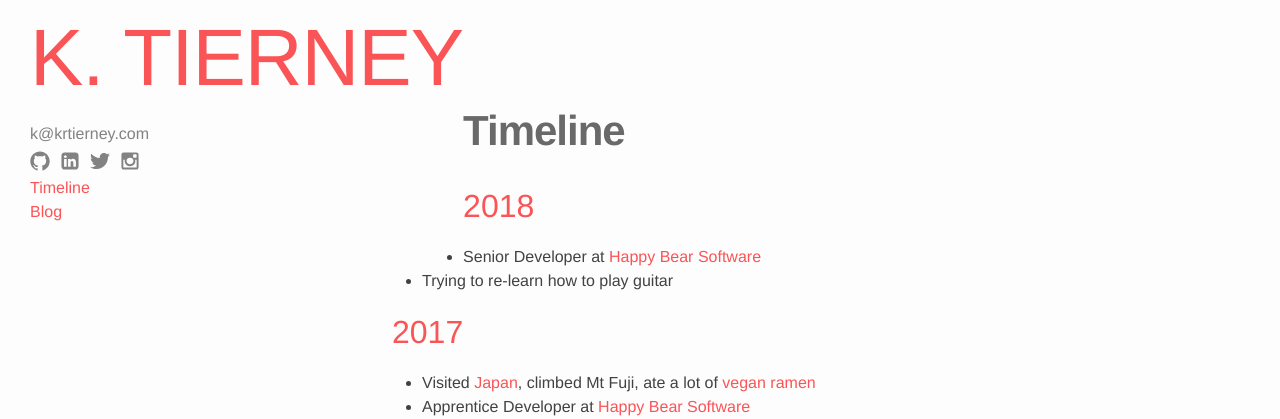
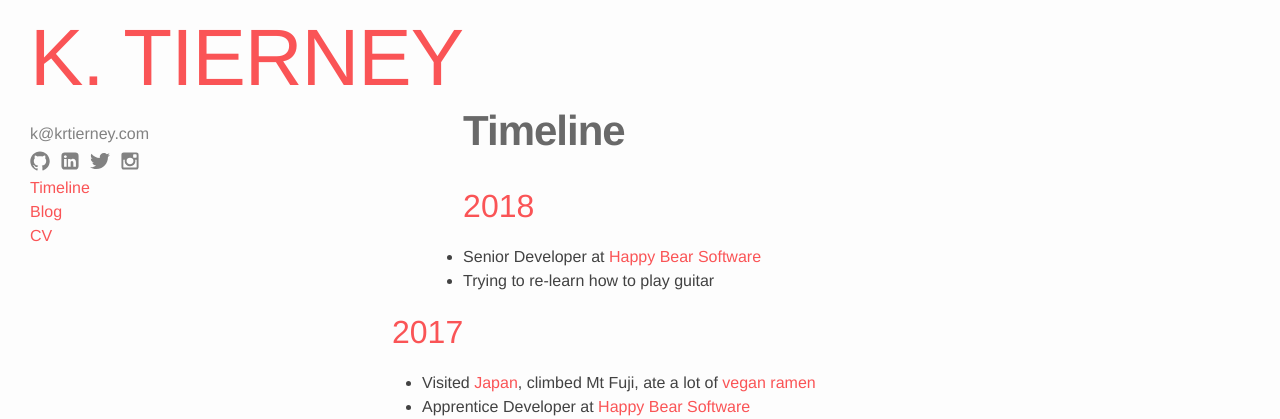
Before and after one commit to krtierney/krtierney.github.io, a Jekyll site: the page built from about.md, in a window 1280 px wide and 900 px high. Shown: the top 419 px of the window. Built offline with Jekyll 4.4.1, drawn with Linux system fonts in a browser that asks for light colours.

Commit message:
Add CV link to sidebar

```diff
--- a/_includes/header.html
+++ b/_includes/header.html
@@ -19,6 +19,7 @@
         <li><a class="page-link" href="{{ page.url | relative_url }}">{{ page.title | escape }}</a></li>
         {% endif %}
       {% endfor %}
+      <li><a href="https://krtierney.com/cv.pdf">CV</a></li>
       </ul>
     </nav>
 
```
